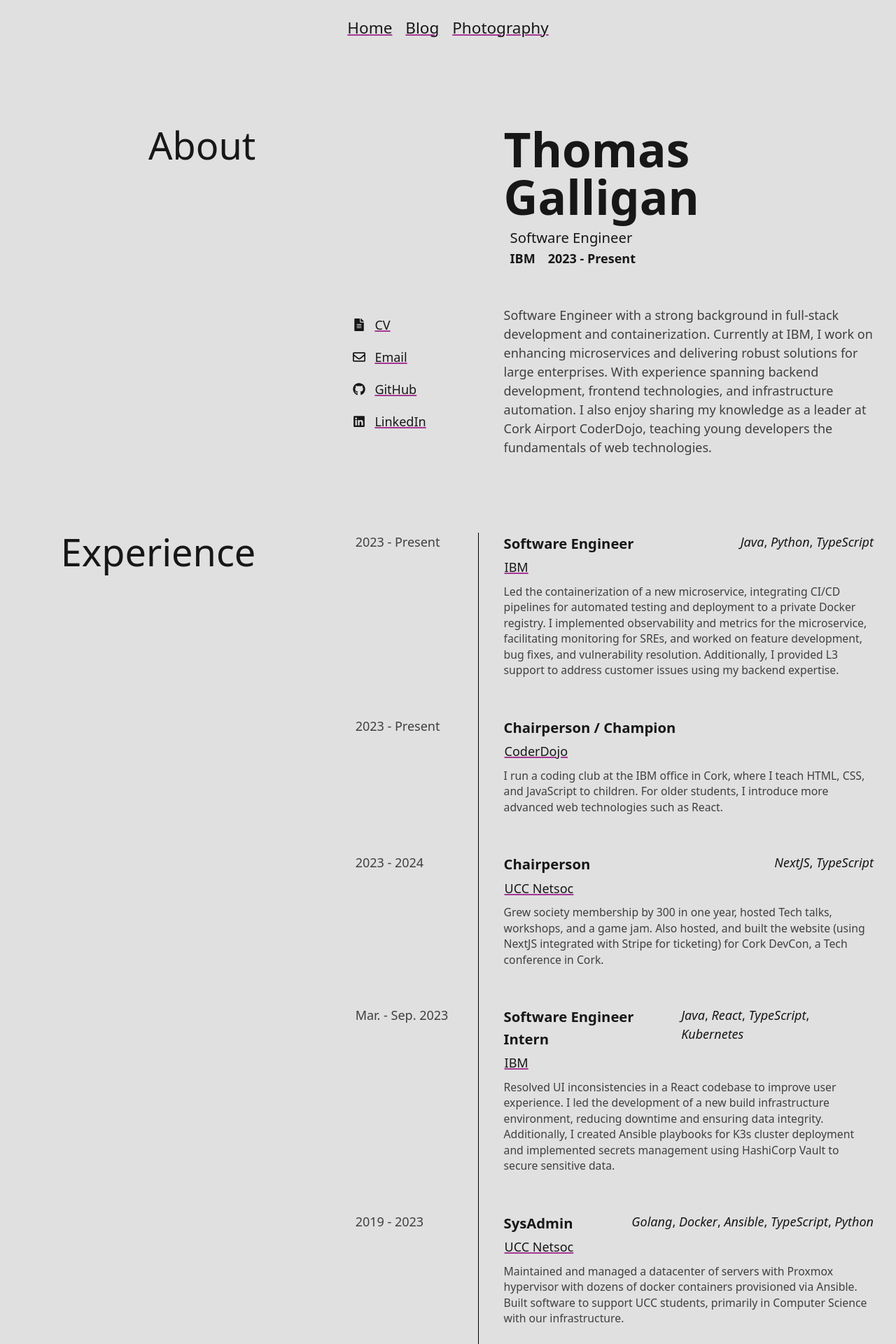
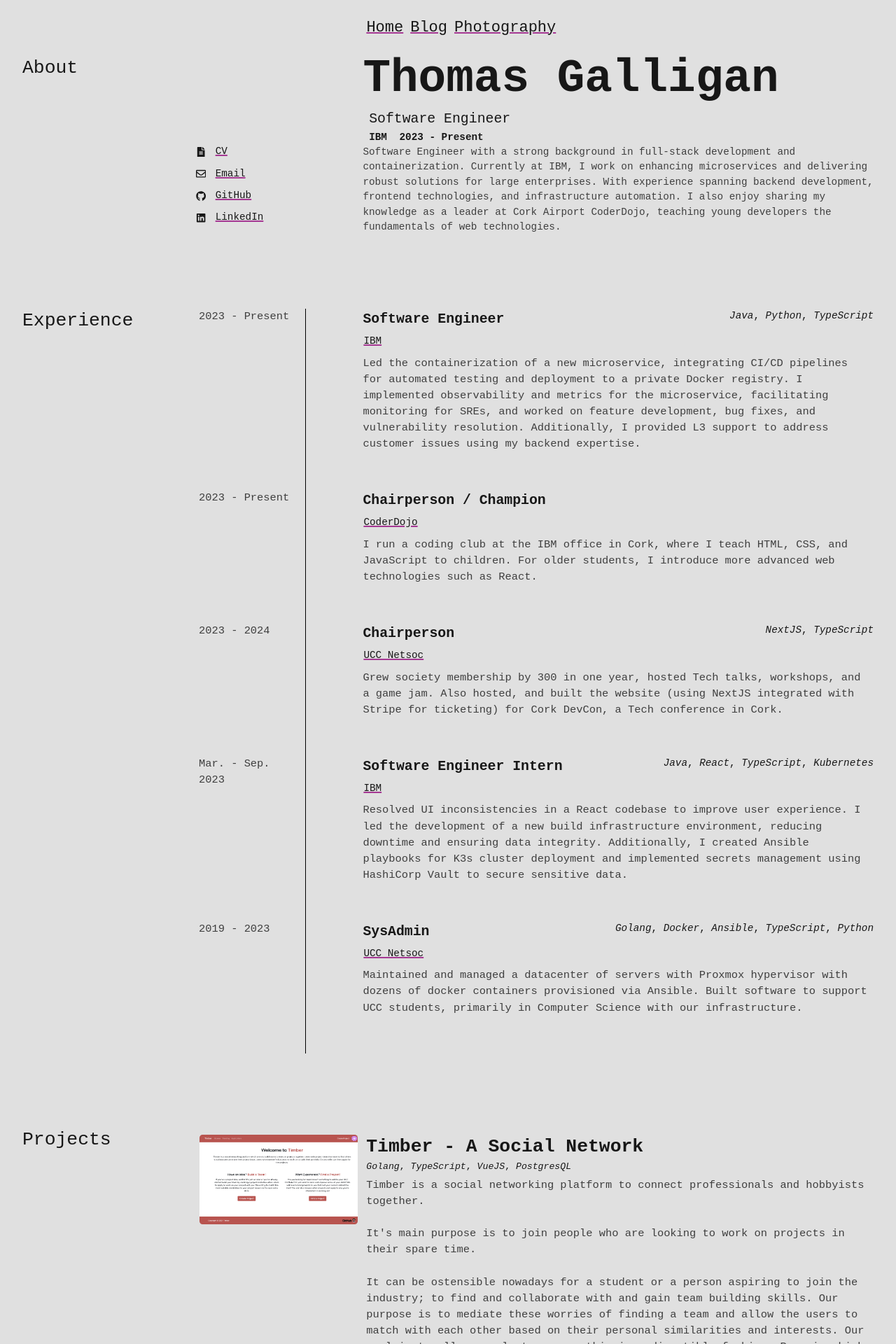
Before and after one commit to gal/galligan.dev, a Next.js app: page / in a window 1280 px wide. Shown: the top 1920 px of the page at 70% size. Built offline with nearby package versions, Linux system fonts and the light colour scheme.

Commit message:
updated styling

```diff
--- a/app/globals.css
+++ b/app/globals.css
@@ -3,7 +3,7 @@
 @tailwind utilities;
 
 :root {
-  font-size: 18px;
+  font-size: 110%; /* relative to user's preference */
   --background: #e0e0e0;
   --foreground: #171717;
   --light: #171717cc;
@@ -23,8 +23,7 @@
 body {
   color: var(--foreground);
   background: var(--background);
-  /* font-family: Arial, Helvetica, sans-serif; */
-  /* font-family: 'Times New Roman', Times, serif; */
+  font-family: monospace;
 }
 
 @layer utilities {
@@ -56,4 +55,24 @@
 
 .light {
   color: var(--light);
+  line-height: 1.5;
 }
+
+.header, .sec {
+  margin: 0 auto;
+  width: 95%;
+  max-width: 1280px;
+  display: grid;
+  grid-template-columns: repeat(5, minmax(0, 1fr));
+}
+
+.header {
+  top: 0;
+  position: sticky;
+}
+
+@media screen and (max-width: 768px) {
+  .header, .sec {
+    display: block;
+  }
+}
--- a/app/page.tsx
+++ b/app/page.tsx
@@ -79,7 +79,7 @@
     {
       title: "Timber - A Social Network",
       github: "https://github.com/tnyie",
-      text: "Timber is a social networking platform to connect professionals and hobbyists together. It's main purpose is to join people who are looking to work on projects in their spare time. It can be ostensible nowadays for a student or a person aspiring to join the industry; to find and collaborate with and gain team building skills. Our purpose is to mediate these worries of finding a team and allow the users to match with each other based on their personal similarities and interests. Our goal is to allow people to access this in a digestible fashion. Removing high barriers to entry such as CVs, lengthy cover letters and experience prerequisites. Users on this platform not only can match with these projects but can also use them to gain and show their experience on their professional portfolios.",
+      text: "Timber is a social networking platform to connect professionals and hobbyists together.\n\nIt's main purpose is to join people who are looking to work on projects in their spare time.\n\nIt can be ostensible nowadays for a student or a person aspiring to join the industry; to find and collaborate with and gain team building skills. Our purpose is to mediate these worries of finding a team and allow the users to match with each other based on their personal similarities and interests. Our goal is to allow people to access this in a digestible fashion. Removing high barriers to entry such as CVs, lengthy cover letters and experience prerequisites. Users on this platform not only can match with these projects but can also use them to gain and show their experience on their professional portfolios.",
       imgs: ["/img/timber/1.png"],
       stack: ["Golang", "TypeScript", "VueJS", "PostgresQL"],
     },
--- a/components/main/AboutSection.tsx
+++ b/components/main/AboutSection.tsx
@@ -9,29 +9,14 @@
 
 const AboutSection = (props: { links: AboutLink[] }) => {
   return (
-    <section id="about" className="mx-auto w-[95dvw] max-w-[1280px]">
-      <div className="w-full grid md:grid-cols-3 h-full justify-center">
+    <section id="about" className="sec">
       <div className="col-span-1">
-          <h1 className="text-5xl mb-4 mr-16 text-right">About</h1>
+        <h1 className="text-2xl">About</h1>
       </div>
-        <div className="text-left col-span-2 w-full">
-          <div className="grid md:grid-cols-3 gap-8">
-            <div></div>
-            <div className="col-span-2">
-              <h1 className="text-6xl font-bold">Thomas Galligan</h1>
-              <div className="ml-2 mt-2">
-                <h2 className="text-lg">Software Engineer</h2>
-                <h3 className="font-bold">
-                  IBM
-                  <span className="m-4">2023 - Present</span>
-                </h3>
-              </div>
-            </div>
-          </div>
-          <div className="grid md:grid-cols-3 mt-12 gap-8">
-            <nav>
+
+      <nav className="flex flex-col my-2 justify-end">
         {props.links.map((link) => (
-                <div key={link.label} className="grid grid-cols-4 mt-2">
+          <div key={link.label}>
             <span className="col-span-1"></span>
             <span className="col-span-3 flex items-center">
               <span></span>
@@ -48,16 +33,25 @@
           </div>
         ))}
       </nav>
-            <p className="col-span-2 light">
-              Software Engineer with a strong background in full-stack
-              development and containerization. Currently at IBM, I work on
-              enhancing microservices and delivering robust solutions for large
-              enterprises. With experience spanning backend development,
-              frontend technologies, and infrastructure automation. I also enjoy
-              sharing my knowledge as a leader at Cork Airport CoderDojo,
-              teaching young developers the fundamentals of web technologies.
+      <div className="col-span-3">
+        <h1 className="text-6xl font-bold">Thomas Galligan</h1>
+        <div className="ml-2 mt-2">
+          <h2 className="text-lg">Software Engineer</h2>
+          <h3 className="font-bold">
+            IBM
+            <span className="m-4">2023 - Present</span>
+          </h3>
+        </div>
+        <div>
+          <p className="light">
+            Software Engineer with a strong background in full-stack development
+            and containerization. Currently at IBM, I work on enhancing
+            microservices and delivering robust solutions for large enterprises.
+            With experience spanning backend development, frontend technologies,
+            and infrastructure automation. I also enjoy sharing my knowledge as
+            a leader at Cork Airport CoderDojo, teaching young developers the
+            fundamentals of web technologies.
           </p>
-          </div>
         </div>
       </div>
     </section>
--- a/components/main/ExperienceSection.tsx
+++ b/components/main/ExperienceSection.tsx
@@ -1,29 +1,30 @@
-import { ReactElement } from "react"
+import { ReactElement } from "react";
 
 export interface Experience {
-    role?: string
-    company?: string
-    years?: string
-    url?: string
-    stack?: string[]
-    text?: string | ReactElement
+  role?: string;
+  company?: string;
+  years?: string;
+  url?: string;
+  stack?: string[];
+  text?: string | ReactElement;
 }
 
 const ExperienceSection = (props: { experience: Array<Experience> }) => {
   return (
-        <section id="experience" className="mx-auto w-[95dvw] max-w-[1280px]">
-            <div className="grid md:grid-cols-3 h-full justify-center">
-                <div className="text-5xl mb-4 mr-16 text-right">
-                    <h1 className="text-5xl">Experience</h1>
+    <section id="experience" className="sec">
+      <div>
+        <h1 className="text-2xl">Experience</h1>
       </div>
-                <div className="col-span-2">
+      <div className="col-span-4">
         {props.experience.map((exp, i) => (
-                        <div key={`exp-${exp.text}`} className="grid md:grid-cols-3 gap-8">
-                            <div className="md:col-span-1 grid grid-cols-4 md:border-solid md:border-r border-black dark:border-white">
-                                <div className="hidden md:block"></div>
-                                <div className="mt-2 px-2 light md:mt-0 md:col-span-3">{exp.years}</div>
+          <div key={`exp-${exp.text}`} className="grid md:grid-cols-4">
+            <div className="md:col-span-1 md:grid md:grid-cols-3">
+              <div className="px-2 light col-span-2 text-sm md:border-solid md:border-r border-black dark:border-white">
+                {exp.years}
               </div>
-                            <div className="mb-4 md:col-span-2 grid grid-col-span-2">
+              <div></div>
+            </div>
+            <div className="mb-4 md:col-span-3 ">
               <div className="flex justify-between">
                 <h1 className="text-lg font-bold">{exp.role}</h1>
                 {exp.stack !== undefined && (
@@ -42,21 +43,21 @@
 
               <h2 className="flex">
                 {exp.url !== undefined ? (
-                                        <a className="underline ml-[-4px]" href={exp.url}>{exp.company}</a>
-                                    ) : <>{exp.company}</>}
+                  <a className="underline ml-[-4px]" href={exp.url}>
+                    {exp.company}
+                  </a>
+                ) : (
+                  <>{exp.company}</>
+                )}
               </h2>
-                                <p className="mt-1 text-sm light">
-                                    {exp.text}
-                                </p>
+              <p className="mt-1 text-sm light">{exp.text}</p>
               <div className="w-[60%] my-4 mx-auto h-[1px] light"></div>
-
             </div>
           </div>
         ))}
       </div>
-            </div>
     </section>
-    )
-}
+  );
+};
 
 export default ExperienceSection;
--- a/components/main/Header.tsx
+++ b/components/main/Header.tsx
@@ -1,8 +1,10 @@
 const Header = () => {
     return (
-        <header className="w-full h-[10dvh] mb-[100px] flex items-center justify-center sticky top-0 bg-inherit">
-            <nav className="flex flex-col md:flex-row justify-center items-center gap-2 text-xl">
-                <a className="h-full" href="/">Home</a>
+        <header className="header h-[10dvh] mb-[100px] md:grid md:grid-cols-5 sticky bg-inherit">
+            <div></div>
+            <div></div>
+            <nav className="h-full w-full md:col-span-3 flex flex-row justify-center md:justify-start items-center text-xl">
+                <a href="/">Home</a>
                 <a href="https://blog.galligan.dev">Blog</a>
                 <a href="/photography">Photography</a>
             </nav>
--- a/components/main/ProjectsSection.tsx
+++ b/components/main/ProjectsSection.tsx
@@ -11,21 +11,20 @@
 
 const ProjectsSection = (props: { projects: Project[] }) => {
     return (
-        <section id="projects" className="mx-auto w-[95dvw] max-w-[1280px]">
-            <div className="w-full grid md:grid-cols-3 h-full justify-center">
-                <div className="text-5xl mb-4 mr-16 text-right">
-                    <h1 className="text-5xl">Projects</h1>
+        <section id="projects" className="sec">
+                <div>
+                    <h1 className="text-2xl">Projects</h1>
                 </div>
-                <div className="col-span-2">
+                <div className="col-span-4">
                     {props.projects.map((proj) => (
-                        <a href={proj.github} key={`proj-${proj.title}`} className="mb-4 p-2 grid grid-cols-3 gap-8 rounded-sm">
-                            <Image width={400} height={200} className="col-span-1 rounded max-h-[16dvh]" src={proj.imgs![0]} alt="" />
-                            <div className="col-span-2">
+                        <a href={proj.github} key={`proj-${proj.title}`} className="mb-4 p-2 grid grid-cols-4 rounded-sm">
+                            <Image width={400} height={200} className="col-span-1 w-[95%] rounded max-h-[16dvh]" src={proj.imgs![0]} alt="" />
+                            <div className="col-span-3">
                                 <h1 className="text-2xl font-bold">{proj.title}</h1>
                                 {proj.stack && (
-                                    <ul>
+                                    <ul className="mb-1">
                                         {proj.stack.map((tech, j) => (
-                                            <span key={tech} className="text-xs mb-1">
+                                            <span key={tech} className="text-xs">
                                                 <i className="padding-1 bg-grey-200 dark:bg-grey-500">
                                                     {tech}
                                                 </i>
@@ -34,13 +33,11 @@
                                         ))}
                                     </ul>
                                 )}
-                                <p className="text-sm light">{proj.text}</p>
+                                <p className="text-sm light whitespace-pre-wrap">{proj.text}</p>
                             </div>
                         </a>
                     ))}
                 </div>
-                {/* </div> */}
-            </div>
         </section>
     )
 }
```
Lines whose indentation alone changed are shown as unchanged.
